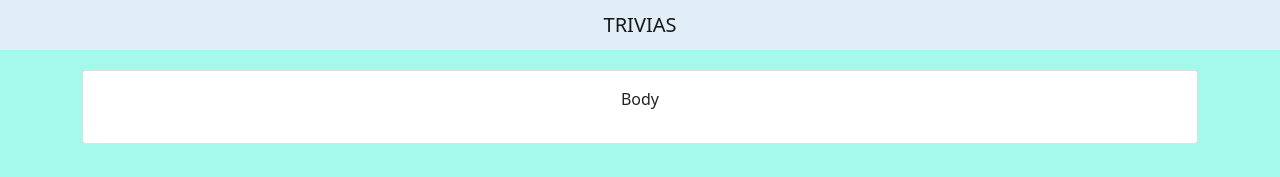
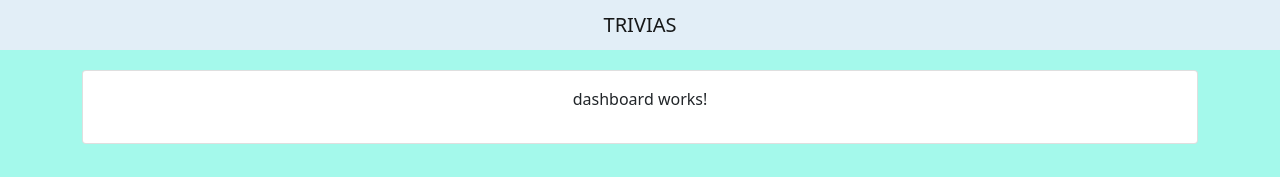
Before and after one commit to alejahndro02/trivia, an Angular app: page /dashboard in a window 1280 px wide. Shown: the top 177 px of the page. Built offline with nearby package versions, Linux system fonts and the light colour scheme.

Commit message:
Se renderizaran las rutas atraves de la etiqueta de router-outlet

```diff
--- a/src/app/app.component.html
+++ b/src/app/app.component.html
@@ -2,7 +2,7 @@
 <div class="container">
     <div class="card text-center">
         <div class="card-body">
-            <p>Body</p>
+            <router-outlet></router-outlet>
         </div>
     </div>
 </div>
```
